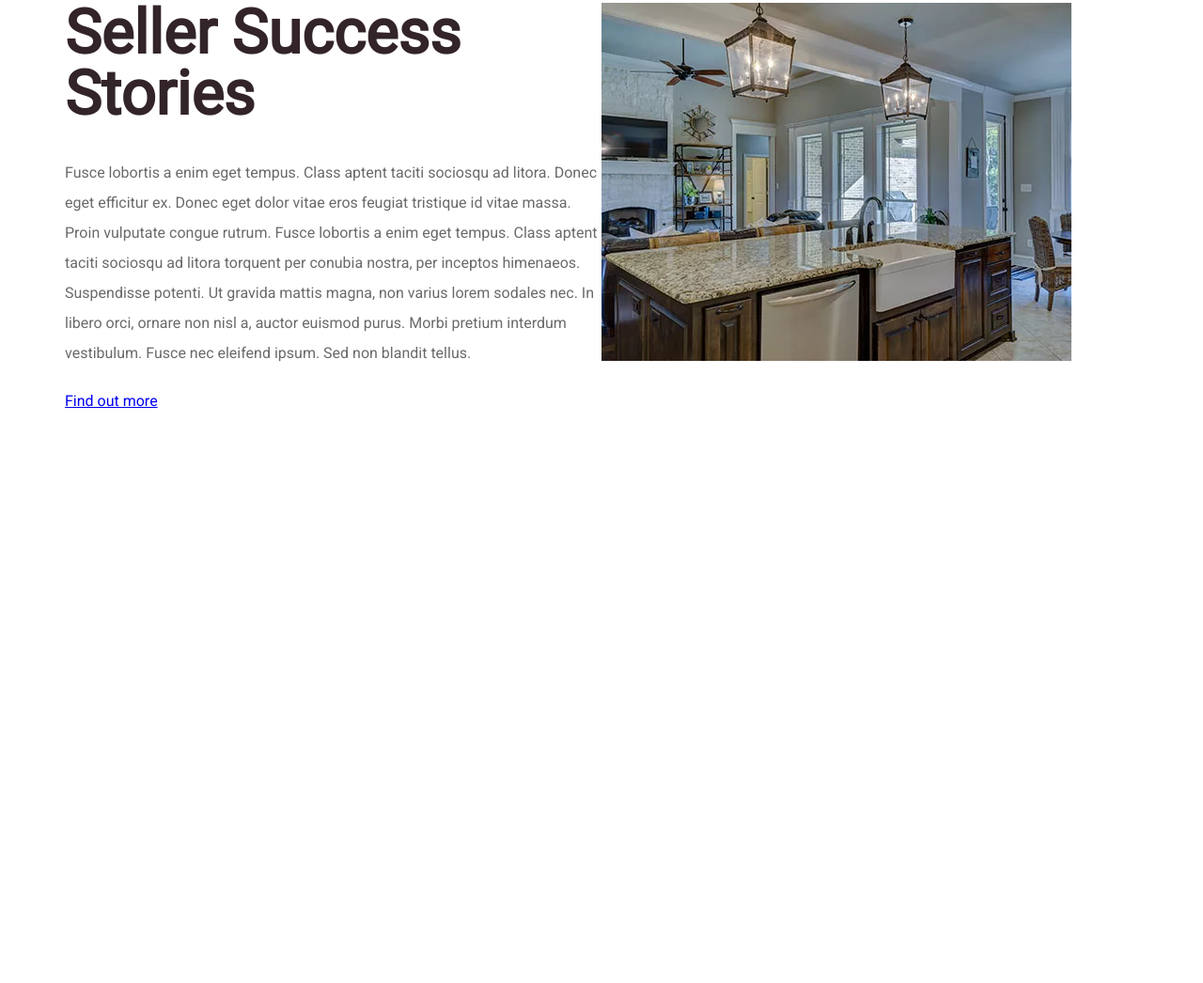
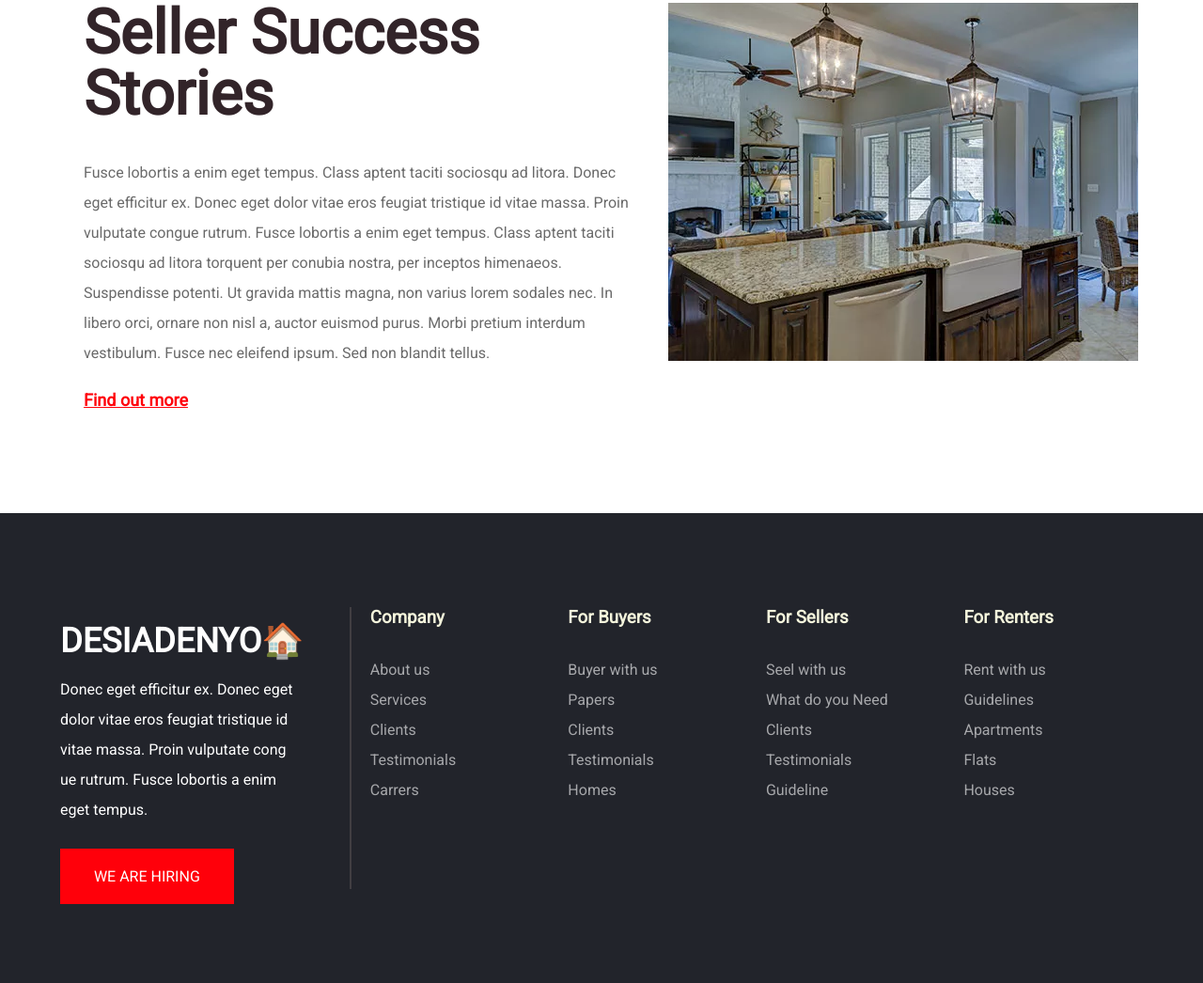
Before and after one commit to khalid14414/Real-Estate-Landing-page, a plain HTML site: page index.html in a window 1280 px wide. Shown: the part 3471-4517 px from the top of the page at 94% size. Before the commit the page ends 4127 px from the top, so only its background shows below. Drawn offline with Linux system fonts and the light colour scheme.

Commit message:
working on the footer

```diff
--- a/css/style.css
+++ b/css/style.css
@@ -248,17 +248,22 @@ section .loan{
 
 }
 
-section .seller{
+ .seller{
     /* background-color: #ff000a; */
-    padding: 110px 69px;
+    padding: 0 69px 110px;
     display: flex;
+    /* width: 100%; */
+    margin: 0 auto;
 }
 
-.seller-text{
-    width: 50%;
+ .seller-text{
+    /* width: 50%; */
+    padding: 0 20px;
 }
-.seller-image{
-    width: 50%;
+.seller-image img{
+    padding-left: 20px;
+
+
 }
 
 .seller-text h2{
@@ -274,3 +279,82 @@ section .seller{
     color: #6a6a6a;
     font-size: 16px;
 }
+
+.seller-text a{
+    font-weight: 700;
+    font-size: 18px;
+    color: #ff000a;
+    line-height: 1;
+}
+
+/* Footer section */
+footer{
+    background-color: #22242B;
+}
+
+
+
+.main-footer{
+    display: flex;
+    width: 90%;
+    margin: 0 auto;
+    height: 500px;
+    /* align-items: center; */
+    padding: 100px 0;
+}
+.footer-text h2{
+    font-size: 36px;
+    font-weight:900;
+    line-height: 2;
+    color: #ffffff;
+}
+.footer-text p{
+    line-height: 2;
+    color: #ffffff;
+    letter-spacing: 1;
+}
+.footer-text {
+    border-right: 2px solid rgba(119, 107, 107, 0.363);
+}
+
+
+.footer-item{
+    width: 20%;
+    color: beige;
+     /* margin: 0 13px; */
+     padding: 0 20px;
+     height: 300px;
+}
+.footer-item li{
+    color: beige;
+     padding-bottom: 13px;
+     list-style-type: none;
+}
+.footer-item ul{
+    margin-top: 35px;
+}
+
+
+.footer-item a{
+    text-decoration: none;
+    color: #ffffff;
+    font-size: 16px;
+    opacity: 0.6;
+}
+.footer-text{
+    width: 30%;
+}
+.footer-btn{
+    background-color: #ff000a;
+    padding: 20px;
+    width: 60%;
+    border: none;
+    margin-top: 25px;
+}
+
+.footer-btn a{
+    color: #ffffff;
+    text-decoration: none;
+    font-size: 16px;
+    font-weight: 400;
+}
--- a/index.html
+++ b/index.html
@@ -138,9 +138,10 @@
                 </div>
             </div>
         </div>
+    </section>
     <div class="seller">
         <div class="seller-text">
-                <h2>Seller Success Stories</h2>
+            <h2>Seller Success <br> Stories</h2>
             <p>Fusce lobortis a enim eget tempus. Class aptent taciti sociosqu ad litora. Donec eget efficitur ex.
                 Donec eget dolor vitae eros feugiat tristique id vitae massa. Proin vulputate congue rutrum. Fusce
                 lobortis a enim eget tempus. Class aptent taciti sociosqu ad litora torquent per conubia nostra, per
@@ -151,10 +152,68 @@
             <a href="#">Find out more</a>
         </div>
         <div class="seller-image">
-                <img src="./assets/images/image2.png" alt="image">
+            <img  src="./assets/images/image2.png" alt="image">
         </div>
     </div>
-    </section>
+    <footer>
+        <div class="main-footer">
+            <div class="footer-text">
+                <div>
+                    <h2>DESIADENYO🏠</h2>
+                    <p>Donec eget efficitur ex. Donec eget <br> dolor vitae eros feugiat tristique id <br> vitae massa. Proin vulputate cong <br>  ue rutrum. Fusce lobortis a enim <br> eget tempus.</p>
+                    <button class="footer-btn"><a href="">WE ARE HIRING</a></button>
+                </div>
+            </div>
+            <div class="footer-item">
+                <div>
+                    <h3>Company</h3>
+                    <ul>
+                        <li><a href="#">About us</a> </li>
+                        <li><a href="#">Services</a></li>
+                        <li><a href="#">Clients</a></li>
+                        <li><a href="#">Testimonials</a></li>
+                        <li><a href="#">Carrers</a></li>
+                    </ul>
+                </div>
+            </div>
+            <div class="footer-item">
+                <div>
+                    <h3>For Buyers</h3>
+                    <ul>
+                        <li><a href="#">Buyer with us</a> </li>
+                        <li><a href="#">Papers</a></li>
+                        <li><a href="#">Clients</a></li>
+                        <li><a href="#">Testimonials</a></li>
+                        <li><a href="#">Homes</a></li>
+                    </ul>
+                </div>
+            </div>
+            <div class="footer-item">
+                <div>
+                    <h3>For Sellers</h3>
+                    <ul>
+                        <li><a href="#">Seel with us</a> </li>
+                        <li><a href="#">What do you Need</a></li>
+                        <li><a href="#">Clients</a></li>
+                        <li><a href="#">Testimonials</a></li>
+                        <li><a href="#">Guideline</a></li>
+                    </ul>
+                </div>
+            </div>
+            <div class="footer-item">
+                <div>
+                    <h3>For Renters</h3>
+                    <ul>
+                        <li><a href="#">Rent with us</a> </li>
+                        <li><a href="#">Guidelines</a></li>
+                        <li><a href="#">Apartments</a></li>
+                        <li><a href="#">Flats</a></li>
+                        <li><a href="#">Houses</a></li>
+                    </ul>
+                </div>
+            </div>
+        </div>
+    </footer>
 </body>
 
 </html>
```
Lines whose indentation alone changed are shown as unchanged.
